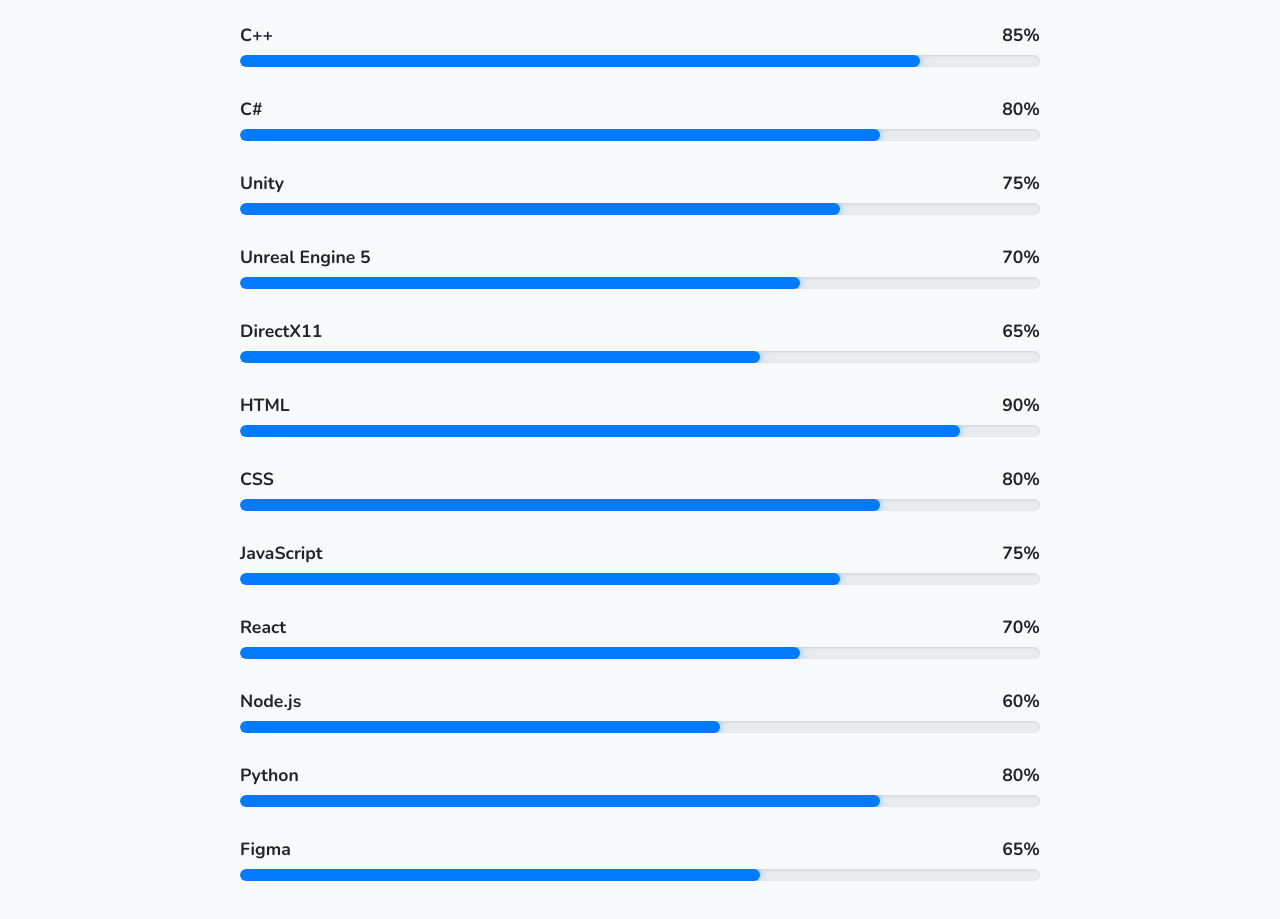
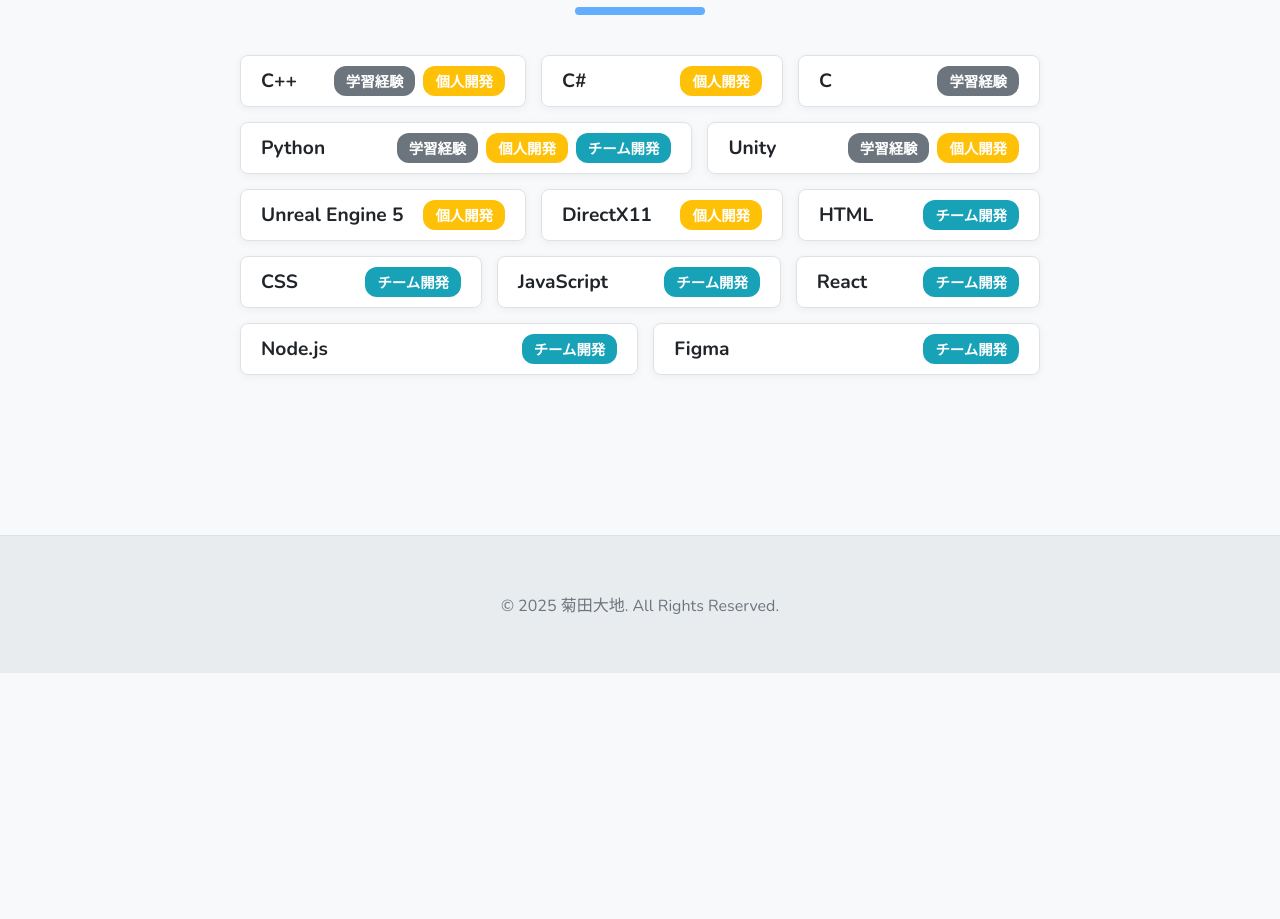
Before and after one commit to matchamatcho/my-portfolio, a React (Create React App) app: page / in a window 1280 px wide. Shown: the part 2560-3479 px from the top of the page. After the commit the page ends 3233 px from the top, so only its background shows below. Built offline with nearby package versions, Linux system fonts and the light colour scheme.

Commit message:
なんか

```diff
--- a/package.json
+++ b/package.json
@@ -4,12 +4,12 @@
   "version": "0.1.0",
   "private": true,
   "dependencies": {
-    "@testing-library/dom": "^10.4.0",
     "@testing-library/jest-dom": "^6.6.3",
     "@testing-library/react": "^16.3.0",
     "@testing-library/user-event": "^13.5.0",
     "react": "^19.1.0",
     "react-dom": "^19.1.0",
+    "react-router-dom": "^6.25.1",
     "react-scripts": "5.0.1",
     "web-vitals": "^2.1.4"
   },
--- a/src/App.css
+++ b/src/App.css
@@ -6,6 +6,13 @@
   --card-bg-color: #ffffff;
   --border-color: #dee2e6;
   --header-bg: rgba(255, 255, 255, 0.85);
+
+  /* Skill Experience Colors */
+  --exp-jitsumu: #28a745; /* 実務経験 (Green) */
+  --exp-team: #17a2b8;   /* チーム開発 (Cyan) */
+  --exp-kojin: #ffc107;   /* 個人開発 (Yellow) */
+  --exp-gakushu: #6c757d; /* 学習経験 (Gray) */
+  --exp-shikaku: #fd7e14; /* 資格取得 (Orange) */
 }
 
 body {
@@ -231,41 +238,61 @@
 }
 
 /* Skills Section */
-.skills .skill-bars {
+.skills .skill-list {
   max-width: 800px;
   margin: 0 auto;
   display: flex;
-  flex-direction: column;
-  gap: 30px;
+  flex-wrap: wrap;
+  gap: 15px;
+  justify-content: center;
 }
 
-.skill-bar {
-  text-align: left;
+.skill-item {
+  display: flex;
+  align-items: center;
+  background-color: var(--card-bg-color);
+  border: 1px solid var(--border-color);
+  border-radius: 8px;
+  padding: 10px 20px;
+  box-shadow: 0 2px 8px rgba(0,0,0,0.05);
+  transition: transform 0.2s, box-shadow 0.2s;
+  flex-grow: 1; /* Allow items to grow */
+  min-width: 200px; /* Minimum width for each skill item */
 }
 
-.skill-info {
-  display: flex;
-  justify-content: space-between;
-  margin-bottom: 8px;
-  font-weight: 700;
-  font-size: 1.1em;
+.skill-item:hover {
+  transform: translateY(-2px);
+  box-shadow: 0 4px 12px rgba(0,0,0,0.08);
 }
 
-.skill-gauge-background {
-  background-color: #e9ecef;
-  border-radius: 8px;
-  height: 12px;
-  overflow: hidden;
-  box-shadow: inset 0 1px 3px rgba(0,0,0,0.1);
+.skill-name {
+  font-weight: 700;
+  font-size: 1.2em;
+  margin-right: auto; /* Push labels to the right */
 }
 
-.skill-gauge-level {
-  background-color: var(--primary-color);
-  height: 100%;
-  border-radius: 8px;
-  transition: width 0.8s ease-in-out;
-  box-shadow: 0 0 10px rgba(0, 123, 255, 0.5);
+.skill-experience-container {
+  display: flex;
+  gap: 8px;
+  flex-wrap: wrap; /* Allow labels to wrap */
+  justify-content: flex-end; /* Align labels to the right */
 }
+
+.skill-experience {
+  font-size: 0.9em;
+  font-weight: 700;
+  padding: 4px 12px;
+  border-radius: 12px;
+  color: white;
+  white-space: nowrap; /* Prevent label text from wrapping */
+}
+
+/* Label Colors */
+.skill-experience.実務経験 { background-color: var(--exp-jitsumu); }
+.skill-experience.チーム開発 { background-color: var(--exp-team); }
+.skill-experience.個人開発 { background-color: var(--exp-kojin); }
+.skill-experience.学習経験 { background-color: var(--exp-gakushu); }
+.skill-experience.資格取得 { background-color: var(--exp-shikaku); }
 
 
 /* Contact Section */
--- a/src/App.js
+++ b/src/App.js
@@ -1,4 +1,5 @@
 import React from 'react';
+import { BrowserRouter as Router, Routes, Route } from 'react-router-dom';
 import './App.css';
 import Header from './components/Header';
 import Home from './components/Home';
@@ -7,20 +8,30 @@
 import Skills from './components/Skills';
 import Contact from './components/Contact';
 import Footer from './components/Footer';
+import ProjectDetail from './components/ProjectDetail';
 
 function App() {
   return (
+    <Router basename={process.env.PUBLIC_URL}>
       <div className="App">
         <Header />
         <main>
+          <Routes>
+            <Route path="/" element={
+              <>
                 <Home />
                 <About />
                 <Projects />
                 <Skills />
-        <Contact />
+                {/* <Contact /> */}
+              </>
+            } />
+            <Route path="/project/:projectId" element={<ProjectDetail />} />
+          </Routes>
         </main>
         <Footer />
       </div>
+    </Router>
   );
 }
 
--- a/src/components/About.js
+++ b/src/components/About.js
@@ -6,7 +6,7 @@
       <h2>About Me</h2>
       <div className="about-content">
         <p>
-        ゲームプログラマーを目指し、C++でのゲーム制作に情熱を注いでいます。
+        ゲームプログラマーを目指し、C++,C#などを用いてゲーム制作に情熱を注いでいます。
         <br />
         競技プログラミングにも力を入れており、AtCoderでは緑コーダーの実績があります。論理的思考力と問題解決能力を武器に、面白いゲームを生み出すことが目標です。
         <br />
--- /dev/null
+++ b/src/components/ProjectDetail.js
@@ -0,0 +1,60 @@
+import React from 'react';
+import { useParams, Link } from 'react-router-dom';
+import { myProjects } from './Projects'; // Projects.jsからプロジェクトデータをインポート
+
+function ProjectDetail() {
+  const { projectId } = useParams();
+  const project = myProjects.find(p => p.id === parseInt(projectId));
+
+  if (!project) {
+    return <div>プロジェクトが見つかりません。</div>;
+  }
+
+  // サンプルとして、プロジェクトごとの詳細な情報を追加します
+  const projectDetails = {
+    1: {
+      extendedDescription: 'このVR頭部回転増幅ソフトウェアは、ユーザーの首の動きを仮想空間内で増幅することで、より少ない身体的な動きで広い視野を確保できるように設計されています。特に、身体的な制約があるユーザーや、限られたプレイスペースでのVR体験を向上させることを目的としています。UnityとC#を使用して開発しました。',
+      technologies: ['Unity', 'C#', 'VR'],
+    },
+    2: {
+      extendedDescription: '「〇ai」は、1週間のゲームジャムで開発したユニークなコンセプトの2Dアクションゲームです。プレイヤーは、画面上に表示される「〇ai」の〇に当てはまるアルファベットに触れ、単語を完成させることでキャラクターの姿が変化します。間違ったアルファベットに当たるとキャラクターが小さくなり、一定のサイズ以下になるとゲームオーバーです。瞬時の判断力と移動スキルが試される、スピーディで中毒性のあるゲームプレイが特徴です。',
+      technologies: ['Unity', 'C#'],
+    },
+    3: {
+        extendedDescription: '巧妙に配置されたトラップを避けながら、ゴールを目指す3Dアクションゲームです。プレイヤーはジャンプを駆使して、様々なギミックが仕掛けられたステージをクリアしていきます。単純な操作性ながらも、タイミングや判断力が求められる奥深いゲームデザインを目指しました。',
+        technologies: ['Unity', 'C#'],
+    },
+    4: {
+        extendedDescription: '古典的な2Dシューティングゲームに現代的な要素を取り入れた作品です。多様な敵キャラクターと弾幕、そして強力なボス戦が特徴です。C++とDirectX11を使い、基本構造から実装しました。オブジェクト指向設計を意識し、拡張性の高いコードを目指しました。',
+        technologies: ['C++', 'DirectX11'],
+    }
+  };
+
+  const details = projectDetails[project.id];
+
+  return (
+    <div className="project-detail">
+      <h2>{project.title}</h2>
+      <img src={project.imageUrl} alt={project.title} style={{ maxWidth: '600px', height: 'auto', margin: '20px 0' }}/>
+      <p>{project.description}</p>
+      {details && (
+        <>
+            <p>{details.extendedDescription}</p>
+            <h3>使用技術</h3>
+            <ul>
+                {details.technologies.map(tech => <li key={tech}>{tech}</li>)}
+            </ul>
+        </>
+      )}
+      <a href={project.link} target="_blank" rel="noopener noreferrer" className="button">
+        GitHubでプロジェクトを見る
+      </a>
+      <br />
+      <Link to="/" className="button" style={{marginTop: '20px'}}>
+        ポートフォリオに戻る
+      </Link>
+    </div>
+  );
+}
+
+export default ProjectDetail;
--- a/src/components/Projects.js
+++ b/src/components/Projects.js
@@ -1,7 +1,8 @@
 import React from 'react';
+import { Link } from 'react-router-dom';
 
-// あなたのGitHubプロジェクト情報をここに記述します
-const myProjects = [
+// このデータは他のファイルからも参照できるようにエクスポートしておきます
+export const myProjects = [
   {
     id: 1,
     title: 'VR頭部回転増幅ソフトウェア',
@@ -40,14 +41,16 @@
         <div className="project-list">
           {myProjects.map(project => (
             <div key={project.id} className="project">
+              <Link to={`/project/${project.id}`} style={{ textDecoration: 'none', color: 'inherit' }}>
                 <div className="project-image-container">
                   <img src={project.imageUrl} alt={project.title} />
                 </div>
                 <div className="project-content">
                   <h3>{project.title}</h3>
                   <p>{project.description}</p>
-                <a href={project.link} target="_blank" rel="noopener noreferrer">View Project on GitHub</a>
+                  <span className="button">詳細を見る</span>
                 </div>
+              </Link>
             </div>
           ))}
         </div>
--- a/src/components/Skills.js
+++ b/src/components/Skills.js
@@ -1,37 +1,37 @@
 import React from 'react';
 
-// スキルとレベルをここに記述します (0から100の間の数値)
+// スキルと経験の種類をここに記述します
+// 経験の種類: 実務経験, チーム開発, 個人開発, 学習経験
 const mySkills = [
-  { name: 'C++', level: 85 },
-  { name: 'C#', level: 80 },
-  { name: 'Unity', level: 75 },
-  { name: 'Unreal Engine 5', level: 70 },
-  { name: 'DirectX11', level: 65 },
-  { name: 'HTML', level: 90 },
-  { name: 'CSS', level: 80 },
-  { name: 'JavaScript', level: 75 },
-  { name: 'React', level: 70 },
-  { name: 'Node.js', level: 60 },
-  { name: 'Python', level: 80 },
-  { name: 'Figma', level: 65 },
+  { name: 'C++', experience: ['学習経験', '個人開発'] },
+  { name: 'C#', experience: [ '個人開発'] },
+  { name: 'C', experience: ['学習経験'] },
+  { name: 'Python', experience: ['学習経験', '個人開発','チーム開発'] },
+  { name: 'Unity', experience: ['学習経験', '個人開発'] },
+  { name: 'Unreal Engine 5', experience: ['個人開発'] },
+  { name: 'DirectX11', experience: [ '個人開発'] },
+  { name: 'HTML', experience: [ 'チーム開発'] },
+  { name: 'CSS', experience: ['チーム開発'] },
+  { name: 'JavaScript', experience: ['チーム開発'] },
+  { name: 'React', experience: ['チーム開発'] },
+  { name: 'Node.js', experience: ['チーム開発'] },
+  { name: 'Figma', experience: ['チーム開発'] },
 ];
 
 function Skills() {
   return (
     <section id="skills" className="skills">
       <h2>Skills</h2>
-      <div className="skill-bars">
+      <div className="skill-list">
         {mySkills.map(skill => (
-          <div key={skill.name} className="skill-bar">
-            <div className="skill-info">
-              <span className="skill-name">{skill.name}</span>
-              <span className="skill-level">{skill.level}%</span>
-            </div>
-            <div className="skill-gauge-background">
-              <div
-                className="skill-gauge-level"
-                style={{ width: `${skill.level}%` }}
-              ></div>
+          <div key={skill.name} className="skill-item">
+            <span className="skill-name">{skill.name}</span>
+            <div className="skill-experience-container">
+              {skill.experience.map(exp => (
+                <span key={exp} className={`skill-experience ${exp.replace(/\s+/g, '-').toLowerCase()}`}>
+                  {exp}
+                </span>
+              ))}
             </div>
           </div>
         ))}
```
Also changed, not shown: 1 other file (tests, documents, lock files or other folders). Lines whose indentation alone changed are shown as unchanged.
